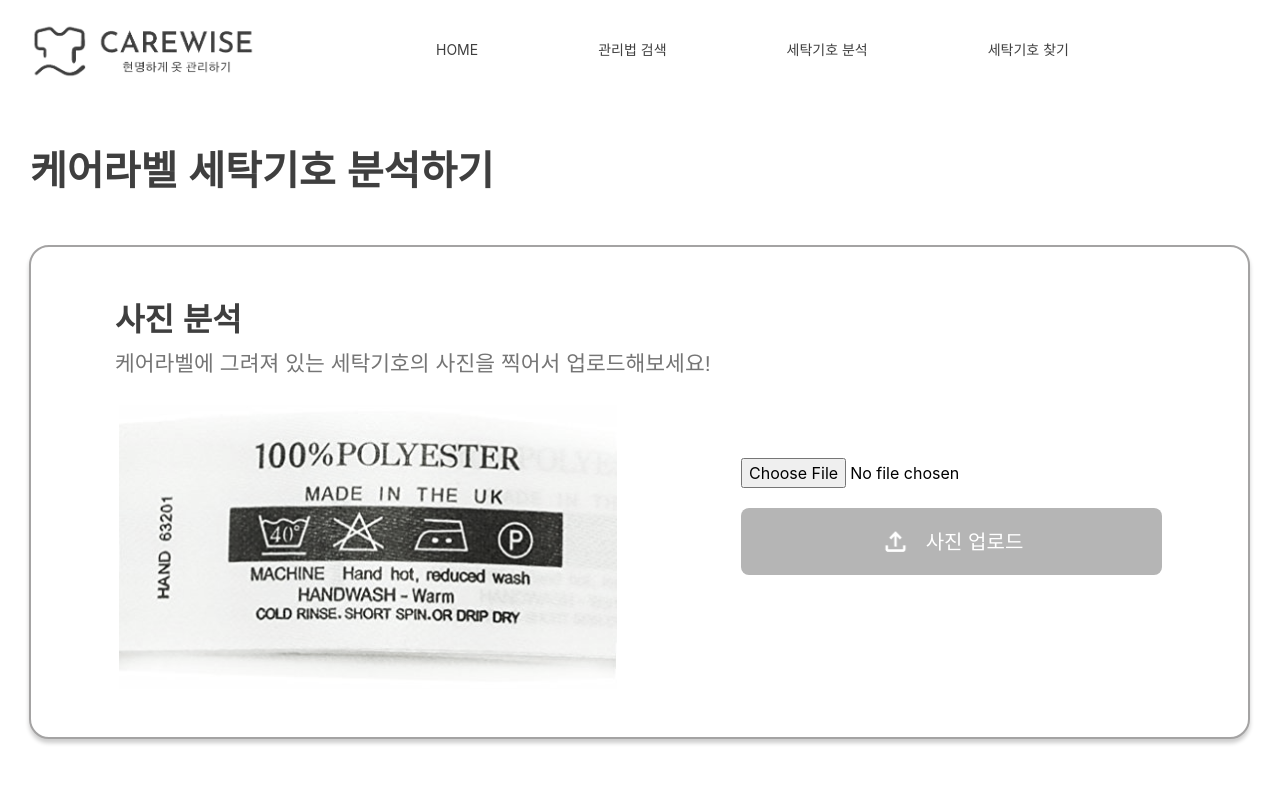
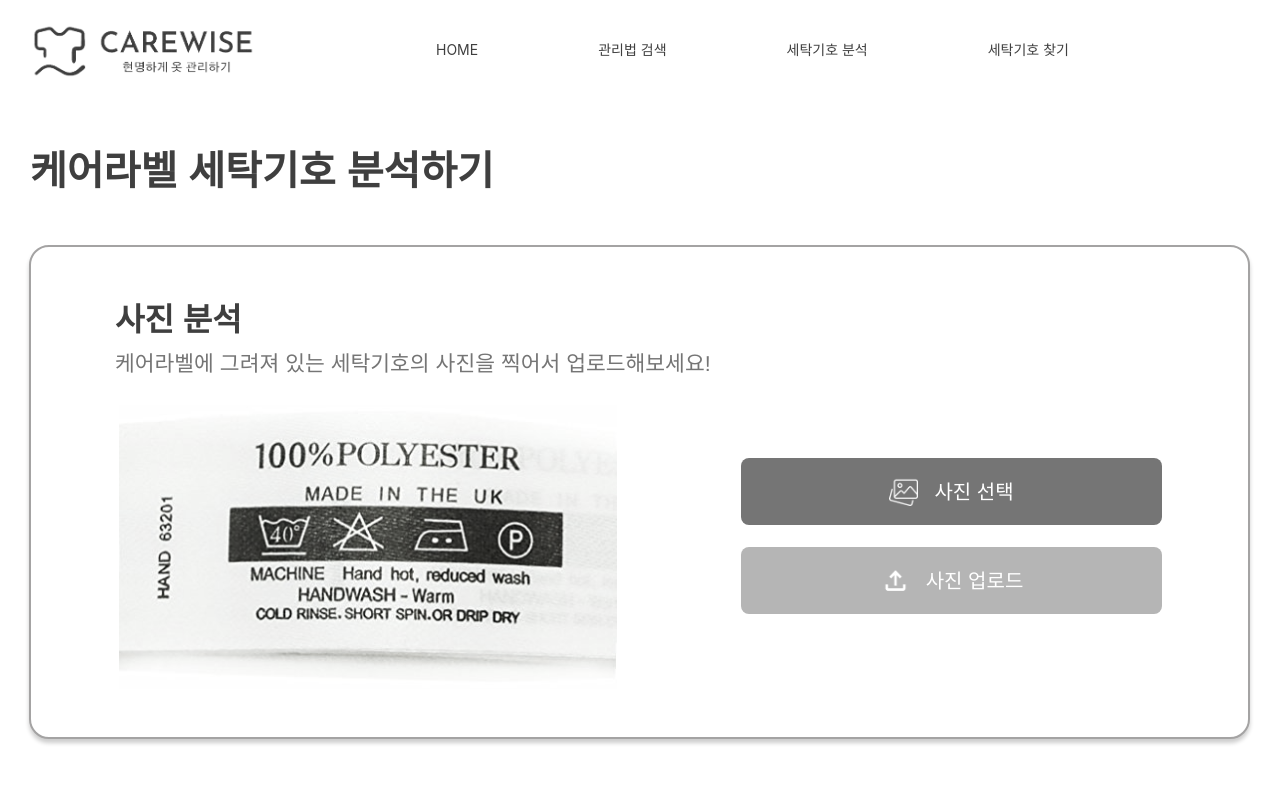
Before and after one commit to jsh6269/CareWise, a React (Create React App) app: page /label-ex in a window 1280 px wide. Shown: the top 800 px of the page. Built offline with nearby package versions, Linux system fonts and the light colour scheme; no server answers.

Commit message:
fixed file button

```diff
--- a/src/routes/CareSearchPage.jsx
+++ b/src/routes/CareSearchPage.jsx
@@ -182,7 +182,7 @@ const View1 = ({
           className="w-full h-[48px] border-[#757575] border-2 rounded-lg text-[#3F3F3F] text-[16px] font-medium bg-white"
           onClick={handleSearchButtonClick}
         >
-          검색
+          검색결과 보기
         </button>
         {error && <p className="text-red-500 text-center mt-3">{error}</p>}
       </div>
--- a/src/routes/LabelExPage.jsx
+++ b/src/routes/LabelExPage.jsx
@@ -4,6 +4,7 @@ import { useNavigate } from "react-router-dom";
 import { default as Canvas } from "../components/Canvas/index.jsx";
 import careLabelSample from "../assets/images/icons/carelabel-sample.png";
 import uploadLogo from "../assets/images/icons/material-symbols_upload.png";
+import imageUploadLogo from "../assets/images/icons/image-gallery.png";
 import { Loading, RecogFail } from "../components/Modal/index.jsx";
 import { LabelSearchAPI } from "../chatgpt.js";
 
@@ -69,7 +70,6 @@ const LabelExPage = () => {
           <div className="absolute w-[822px] top-[39px] left-[110px] [font-family:'Inter-SemiBold',Helvetica] font-semibold text-[#3f3f3f] text-[40px] tracking-[0] leading-[normal] whitespace-nowrap">
             케어라벨 세탁기호 분석하기
           </div>
-          {/*group 18 in figma*/}
           <div className="absolute w-[1221px] h-[494px] top-[145px] left-[109px] bg-white rounded-[20px] border-2 border-solid border-[#a4a3a3] shadow-[0px_4px_4px_#00000033]">
             <div className="flex flex-col w-[729px] items-start gap-1.5 pl-[85px] pr-0 pt-[50px] pb-0 absolute -top-0.5 -left-px">
               <div className="relative self-stretch mt-[-1.00px] [font-family:'Inter-SemiBold',Helvetica] font-semibold text-[#3f3f3f] text-[32px] tracking-[0] leading-[normal]">
@@ -82,18 +82,35 @@ const LabelExPage = () => {
             <img
               className="absolute w-[498px] h-[284px] top-[158px] left-[88px] object-cover"
               alt="carelabel sample"
-              src={careLabelSample}
+              src={
+                selectedFile
+                  ? URL.createObjectURL(selectedFile)
+                  : careLabelSample
+              }
             />
             <div className="z-50">
-              <input
-                type="file"
-                onChange={handleFileChange}
-                className="absolute top-[211px] left-[710px]"
-                accept=".jpg, .jpeg, .png"
-              />
+              <div>
+                <label htmlFor="file">
+                  <div className="flex flex-row gap-4 justify-center items-center absolute top-[211px] left-[710px] w-[421px] h-[67px] cursor-pointer bg-[#757575] rounded-lg text-white text-xl">
+                    <img
+                      className="relative w-[29px] h-[29px]"
+                      src={imageUploadLogo}
+                      alt="Upload"
+                    />
+                    <div>{selectedFile ? selectedFile.name : "사진 선택"}</div>
+                  </div>
+                </label>
+                <input
+                  id="file"
+                  type="file"
+                  onChange={handleFileChange}
+                  className="hidden"
+                  accept=".jpg, .jpeg, .png"
+                />
+              </div>
               <button
                 onClick={handleUpload}
-                className="flex flex-col w-[421px] h-[67px] items-center justify-center gap-2.5 px-[133px] py-[18px] absolute top-[261px] left-[710px] bg-[#b5b5b5] rounded-lg"
+                className="flex flex-col w-[421px] h-[67px] items-center justify-center gap-2.5 px-[133px] py-[18px] absolute top-[300px] left-[710px] bg-[#b5b5b5] rounded-lg"
               >
                 <div className="inline-flex items-center gap-[15px] relative flex-[0_0_auto]">
                   <img
@@ -108,7 +125,6 @@ const LabelExPage = () => {
               </button>
             </div>
           </div>
-          {/*group 21 in figma*/}
           <div className="absolute w-[1221px] h-[588px] top-[729px] left-[109px] bg-white rounded-[20px] border-2 border-solid border-[#a4a3a3] shadow-[0px_4px_4px_#00000033]">
             <div className="flex flex-col w-[729px] h-36 items-start gap-1.5 pl-[85px] pr-0 pt-[50px] pb-0 absolute -top-0.5 -left-px">
               <div className="relative self-stretch mt-[-1.00px] [font-family:'Inter-SemiBold',Helvetica] font-semibold text-[#3f3f3f] text-[32px] tracking-[0] leading-[normal]">
@@ -118,8 +134,6 @@ const LabelExPage = () => {
                 사진 인식이 어렵다면, 직접 그림을 그려서 업로드해보세요!
               </p>
             </div>
-
-            {/*frame 51 in figma*/}
             <div className="inline-flex items-center gap-3 absolute top-[147px] left-[85px]">
               <Canvas
                 settings={settings}
```
Also changed, not shown: src/assets/images/icons/image-gallery.png (added).
